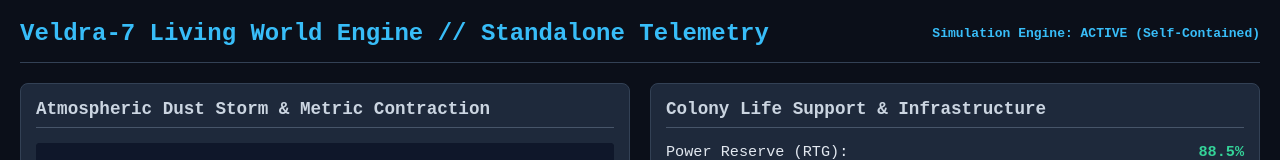
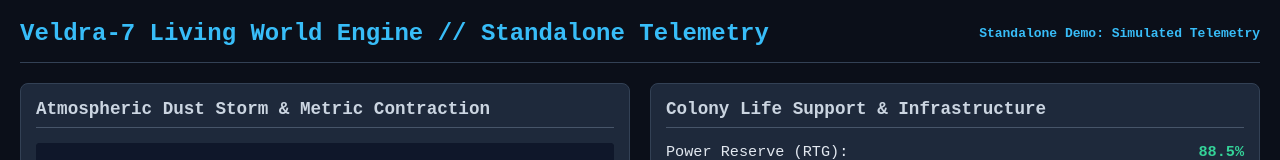
Before and after one commit to captbean21/agent-collab, a plain HTML site: page veldra-engine/dashboard/index.html in a window 1280 px wide. Shown: the top 160 px of the page. Drawn offline with Linux system fonts and the light colour scheme.

Commit message:
docs: correct dashboard status text and HANDOFF.md page clarification [relay-task]

```diff
--- a/veldra-engine/dashboard/index.html
+++ b/veldra-engine/dashboard/index.html
@@ -22,7 +22,7 @@
 <body>
     <header>
         <h1>Veldra-7 Living World Engine // Standalone Telemetry</h1>
-        <div id="status" class="val" style="color: #38bdf8;">Simulation Engine: ACTIVE (Self-Contained)</div>
+        <div id="status" class="val" style="color: #38bdf8;">Standalone Demo: Simulated Telemetry</div>
     </header>
     <div class="grid">
         <div class="card">
```
Also changed, not shown: 1 other file.
